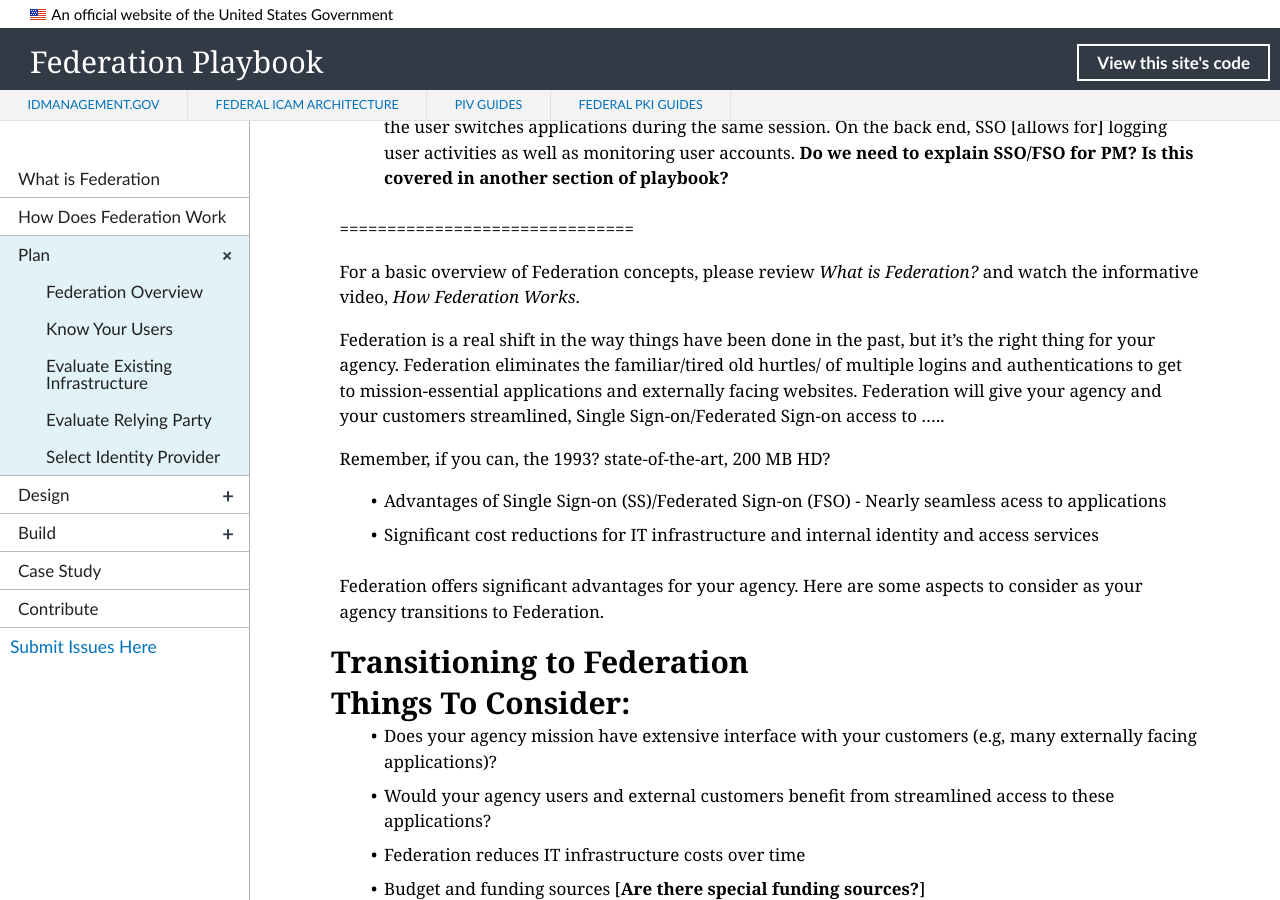
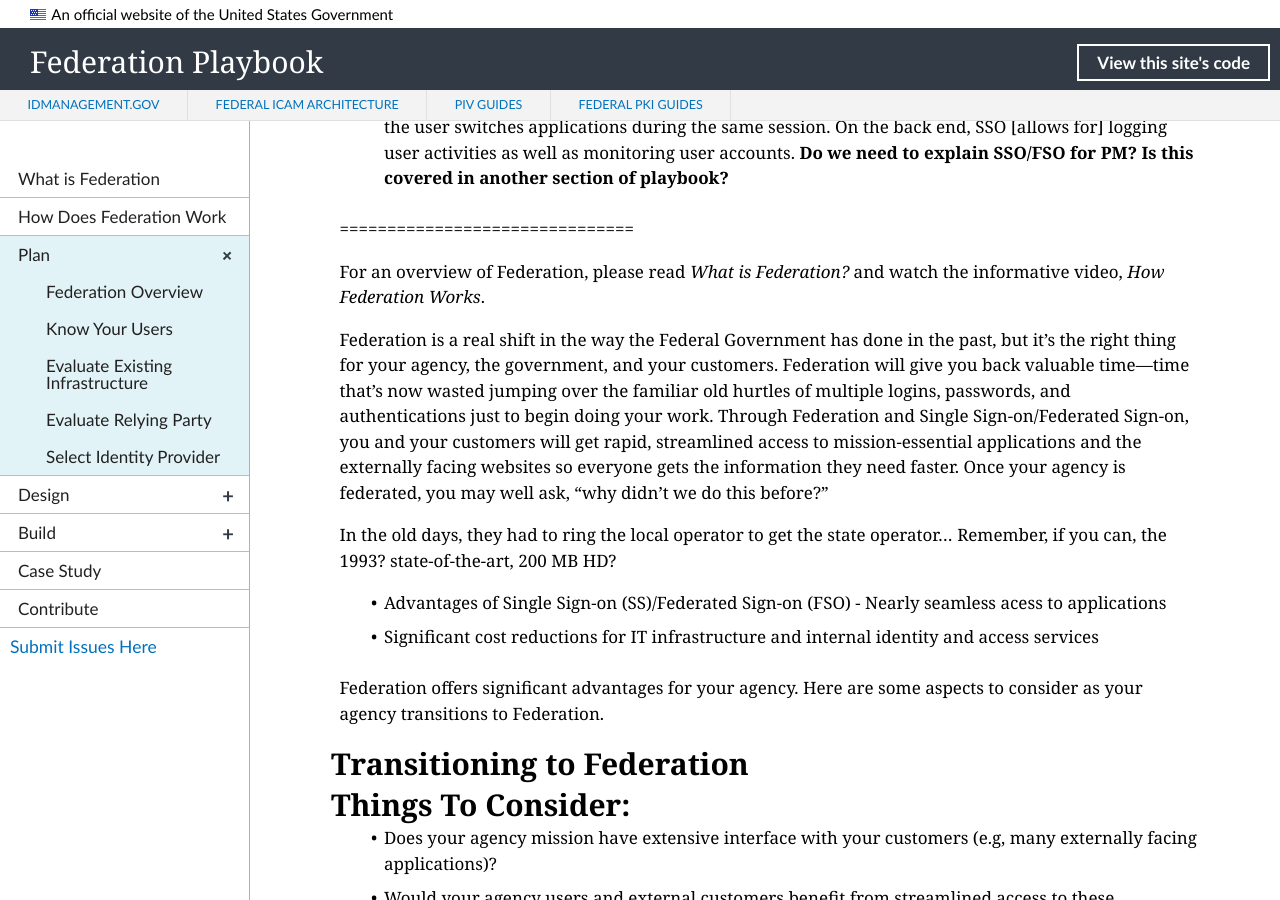
Before and after one commit to GSA/ficam-federation, a Jekyll site: the page built from _plan/00_index.md, in a window 1280 px wide and 900 px high, scrolled down 526 px. Built offline with Jekyll 4.4.1, drawn with Linux system fonts in a browser that asks for light colours; nearby versions of some CDN libraries; library files that are not in the unit come from our copies.

Commit message:
Update 00_index.md
Content changes

```diff
--- a/_plan/00_index.md
+++ b/_plan/00_index.md
@@ -15,10 +15,11 @@
 
 ===============================
 
-For a basic overview of Federation concepts, please review _What is Federation?_ and watch the informative video, _How Federation Works_.
+For an overview of Federation, please read _What is Federation?_ and watch the informative video, _How Federation Works_.
 
-Federation is a real shift in the way things have been done in the past, but it's the right thing for your agency.  Federation eliminates the familiar/tired old hurtles/ of multiple logins and authentications to get to mission-essential applications and externally facing websites. Federation will give your agency and your customers streamlined, Single Sign-on/Federated Sign-on access to .....
+Federation is a real shift in the way the Federal Government has done in the past, but it's the right thing for your agency, the government, and your customers. Federation will give you back valuable time—time that’s now wasted jumping over the familiar old hurtles of multiple logins, passwords, and authentications just to begin doing your work.  Through Federation and Single Sign-on/Federated Sign-on, you and your customers will get rapid, streamlined access to mission-essential applications and the externally facing websites so everyone gets the information they need faster.  Once your agency is federated, you may well ask, “why didn’t we do this before?”
 
+In the old days, they had to ring the local operator to get the state operator…
 Remember, if you can, the 1993? state-of-the-art, 200 MB HD?
 
 
```
